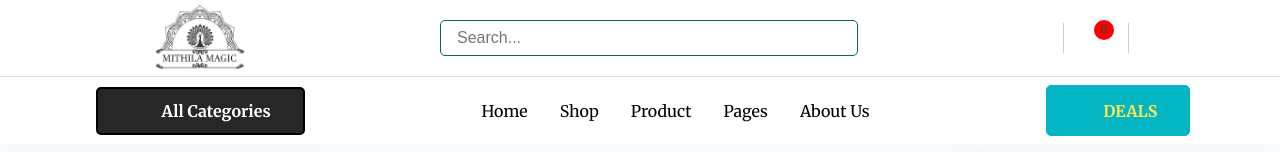
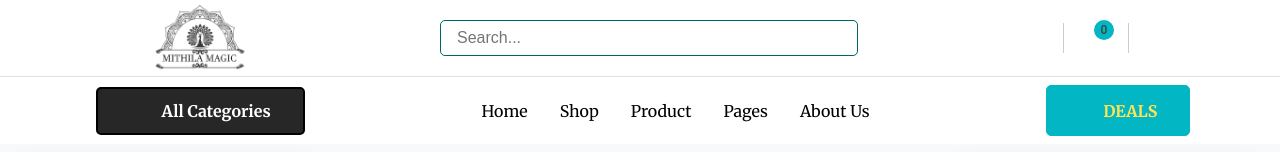
Before and after one commit to ak1311/mm-ecom, a React (Vite) app in the folder mmecom/: page / in a window 1280 px wide. Shown: the top 152 px of the page. Built offline with nearby package versions, Linux system fonts and the light colour scheme; some icons are missing.

Commit message:
feat: update cart badge color for improved visibility

```diff
--- a/mmecom/src/components/Header.css
+++ b/mmecom/src/components/Header.css
@@ -280,7 +280,7 @@
 }
 
 .cart-badge .MuiBadge-badge {
-  background-color: red;
+  background-color: #03b6c3;
 }
 
 /* Login Textfield Styles */
```
